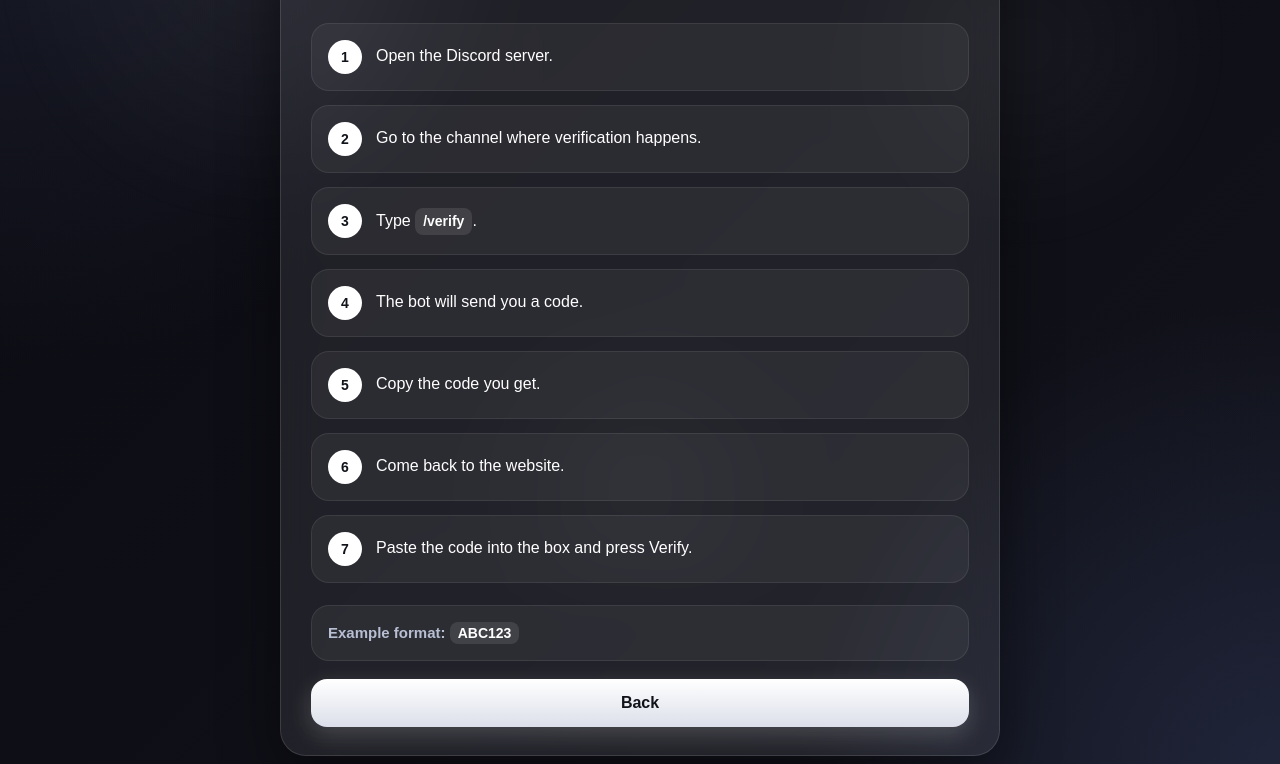
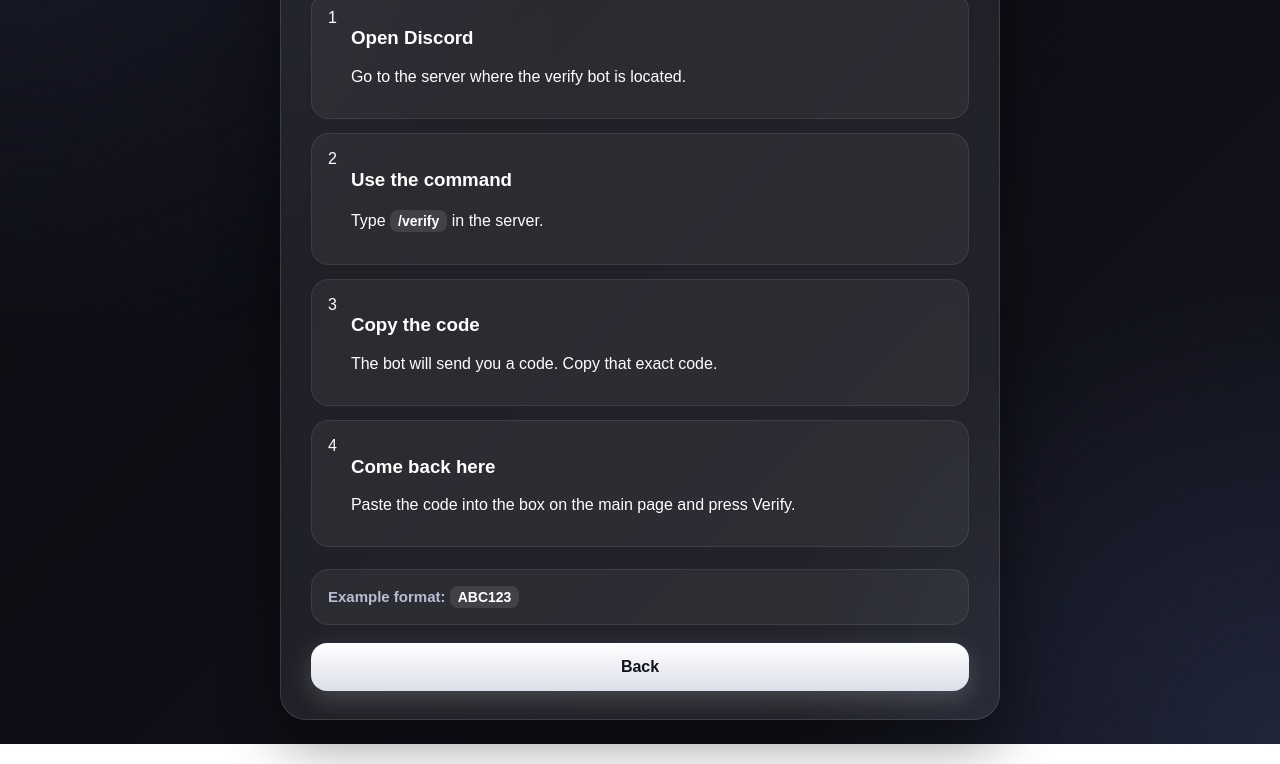
Before and after one commit to rayf24241-a11y/Raysverification, a website: page how.html in a window 1280 px wide. Shown: the part 195-959 px from the top of the page. Drawn offline with Linux system fonts and the light colour scheme.

Commit message:
Update how.html

```diff
--- a/how.html
+++ b/how.html
@@ -7,49 +7,51 @@
   <link rel="stylesheet" href="style.css" />
 </head>
 <body>
-  <div class="background-glow"></div>
+  <div class="bg">
+    <div class="orb orb-1"></div>
+    <div class="orb orb-2"></div>
+    <div class="grid"></div>
+    <div class="noise"></div>
+  </div>
 
   <main class="page">
     <section class="card how-card">
-      <div class="top-badge">Instructions</div>
+      <div class="badge">Instructions</div>
 
       <h1>How to Get Your Code</h1>
-      <p class="subtext">Follow these steps exactly.</p>
+      <p class="subtext">Follow these steps in order.</p>
 
       <div class="steps">
         <div class="step">
-          <div class="step-number">1</div>
-          <div class="step-text">Open the Discord server.</div>
+          <div class="step-num">1</div>
+          <div class="step-content">
+            <h3>Open Discord</h3>
+            <p>Go to the server where the verify bot is located.</p>
+          </div>
         </div>
 
         <div class="step">
-          <div class="step-number">2</div>
-          <div class="step-text">Go to the channel where verification happens.</div>
+          <div class="step-num">2</div>
+          <div class="step-content">
+            <h3>Use the command</h3>
+            <p>Type <span class="inline-code">/verify</span> in the server.</p>
+          </div>
         </div>
 
         <div class="step">
-          <div class="step-number">3</div>
-          <div class="step-text">Type <span class="inline-code">/verify</span>.</div>
+          <div class="step-num">3</div>
+          <div class="step-content">
+            <h3>Copy the code</h3>
+            <p>The bot will send you a code. Copy that exact code.</p>
+          </div>
         </div>
 
         <div class="step">
-          <div class="step-number">4</div>
-          <div class="step-text">The bot will send you a code.</div>
-        </div>
-
-        <div class="step">
-          <div class="step-number">5</div>
-          <div class="step-text">Copy the code you get.</div>
-        </div>
-
-        <div class="step">
-          <div class="step-number">6</div>
-          <div class="step-text">Come back to the website.</div>
-        </div>
-
-        <div class="step">
-          <div class="step-number">7</div>
-          <div class="step-text">Paste the code into the box and press Verify.</div>
+          <div class="step-num">4</div>
+          <div class="step-content">
+            <h3>Come back here</h3>
+            <p>Paste the code into the box on the main page and press Verify.</p>
+          </div>
         </div>
       </div>
 
@@ -58,7 +60,7 @@
         <span class="inline-code">ABC123</span>
       </div>
 
-      <button class="back-btn" onclick="goBackHome()">Back</button>
+      <button class="main-btn" onclick="goBackHome()">Back</button>
     </section>
   </main>
 
```
